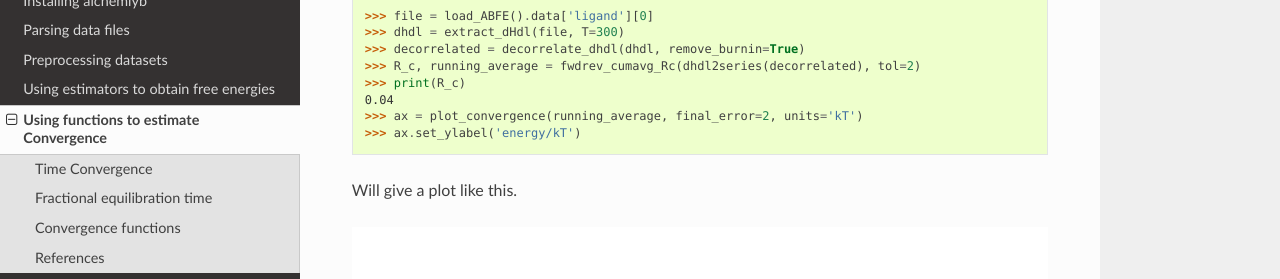
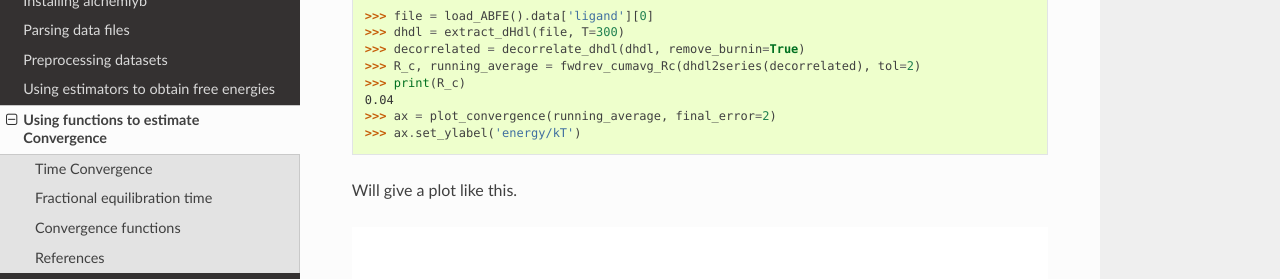
Before and after one commit to alchemistry/alchemlyb, a Sphinx documentation site: the page built from docs/convergence.rst, in a window 1280 px wide and 900 px high, scrolled down 1132 px. Shown: the part 151-430 px from the top of the window. Built offline with Sphinx 7.4.7 and the Read the Docs theme 2.0.0, drawn with Linux system fonts in a browser that asks for light colours; pages that are not in the unit, such as notebooks, are missing from menus; the version number could not be read and is left out.

Commit message:
Auto stash before merge of "feat_Rc" and "origin/feat_Rc"

```diff
--- a/docs/convergence.rst
+++ b/docs/convergence.rst
@@ -56,7 +56,7 @@ simulation and 1 for fully-unequilibrated simulation. ::
     >>> R_c, running_average = fwdrev_cumavg_Rc(dhdl2series(decorrelated), tol=2)
     >>> print(R_c)
     0.04
-    >>> ax = plot_convergence(running_average, final_error=2, units='kT')
+    >>> ax = plot_convergence(running_average, final_error=2)
     >>> ax.set_ylabel('energy/kT')
 
 
```
